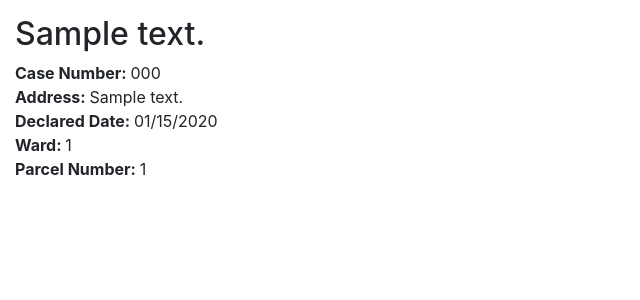
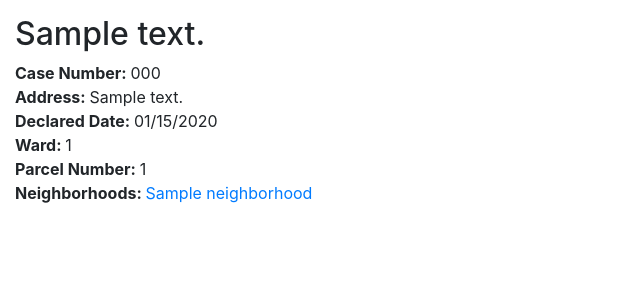
Before and after one commit to ottinger/vacants, a Django app: page /okcvacants/property/1 in a window 1280 px wide. Shown: the part 56-356 px from the top of the page, without its empty margins (0-640 px from the left). Run offline with Django 3.2, Linux system fonts and the light colour scheme; tables that the repository leaves empty hold one stand-in row (values such as "Sample post"); some libraries are stand-ins or nearby versions.

Commit message:
Add "Neighborhoods" to individual property view

```diff
--- a/okcvacants/templates/individual_view.html
+++ b/okcvacants/templates/individual_view.html
@@ -10,6 +10,13 @@
             <b>Declared Date: </b>{{ p.declared_date|date:"m/d/Y" }}<br>
             <b>Ward: </b>{{ p.ward_number }}<br>
             <b>Parcel Number: </b>{{ p.parcel_number }}<br>
+            {% if property_neighborhoods %}
+                <b>Neighborhoods: </b>
+                {% for n in property_neighborhoods %}
+                    <a href="{% url "neighborhood" n.id %}">{{ n.name }}</a>{% if not forloop.last %}, {% endif %}
+                {% endfor %}
+                <br>
+            {% endif %}
             {% if p.latlon.coords %}
                 <b>Coordinates: </b>({{ p.latlon.coords.1 }}, {{ p.latlon.coords.0 }})
             {% endif %}
--- a/okcvacants/views.py
+++ b/okcvacants/views.py
@@ -33,8 +33,10 @@ def individual_view(request, id=None):
     property_geojson = serialize('geojson', [property],
                                  geometry_field='latlon',
                                  fields=('latlon', 'address', 'pk'))
+    property_neighborhoods = Neighborhood.objects.filter(properties__id=id)
     context = {'p': property,
-               'property_geojson': property_geojson}
+               'property_geojson': property_geojson,
+               'property_neighborhoods': property_neighborhoods}
     return render(request, 'individual_view.html', context)
 
 
```
